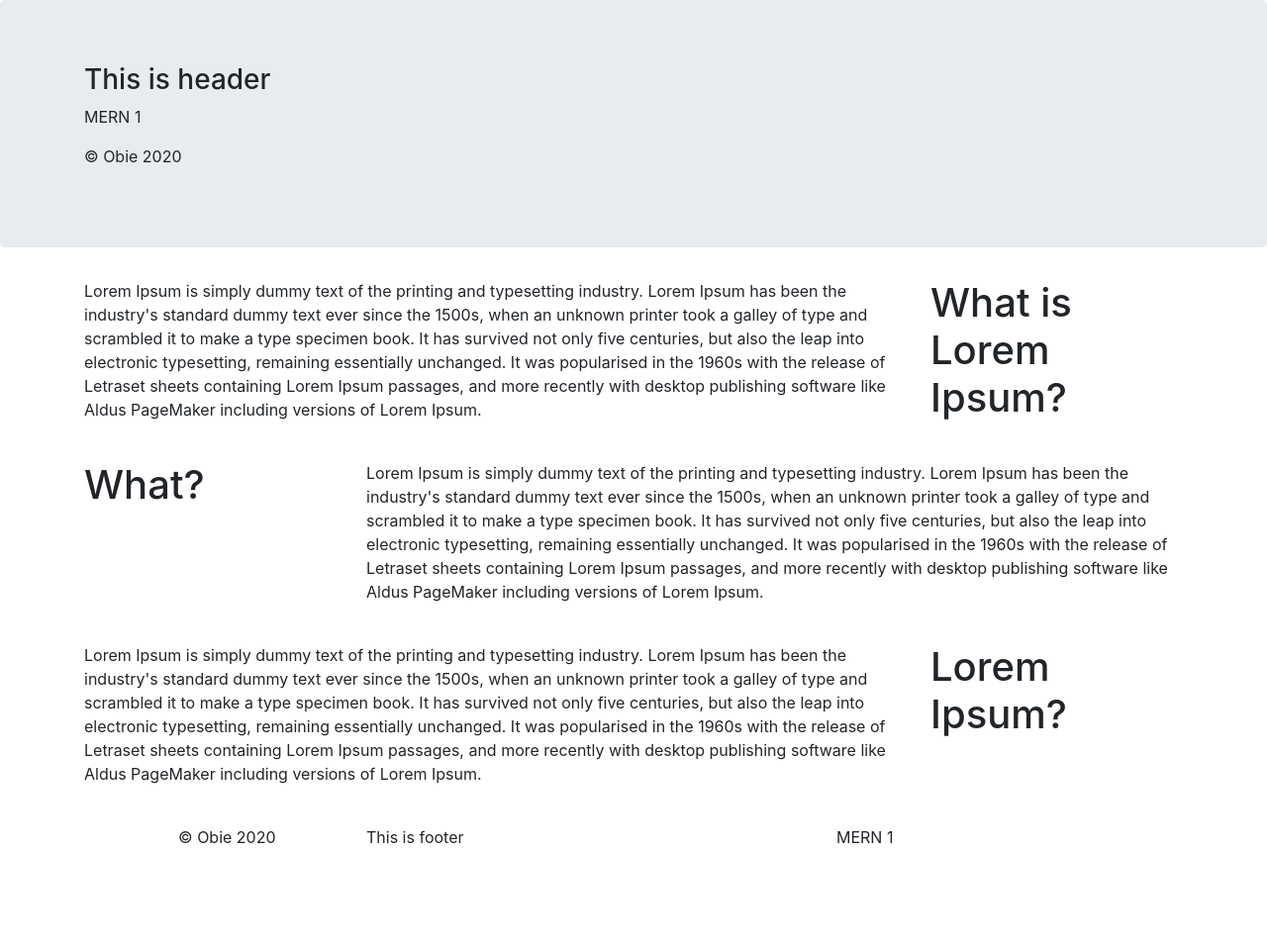
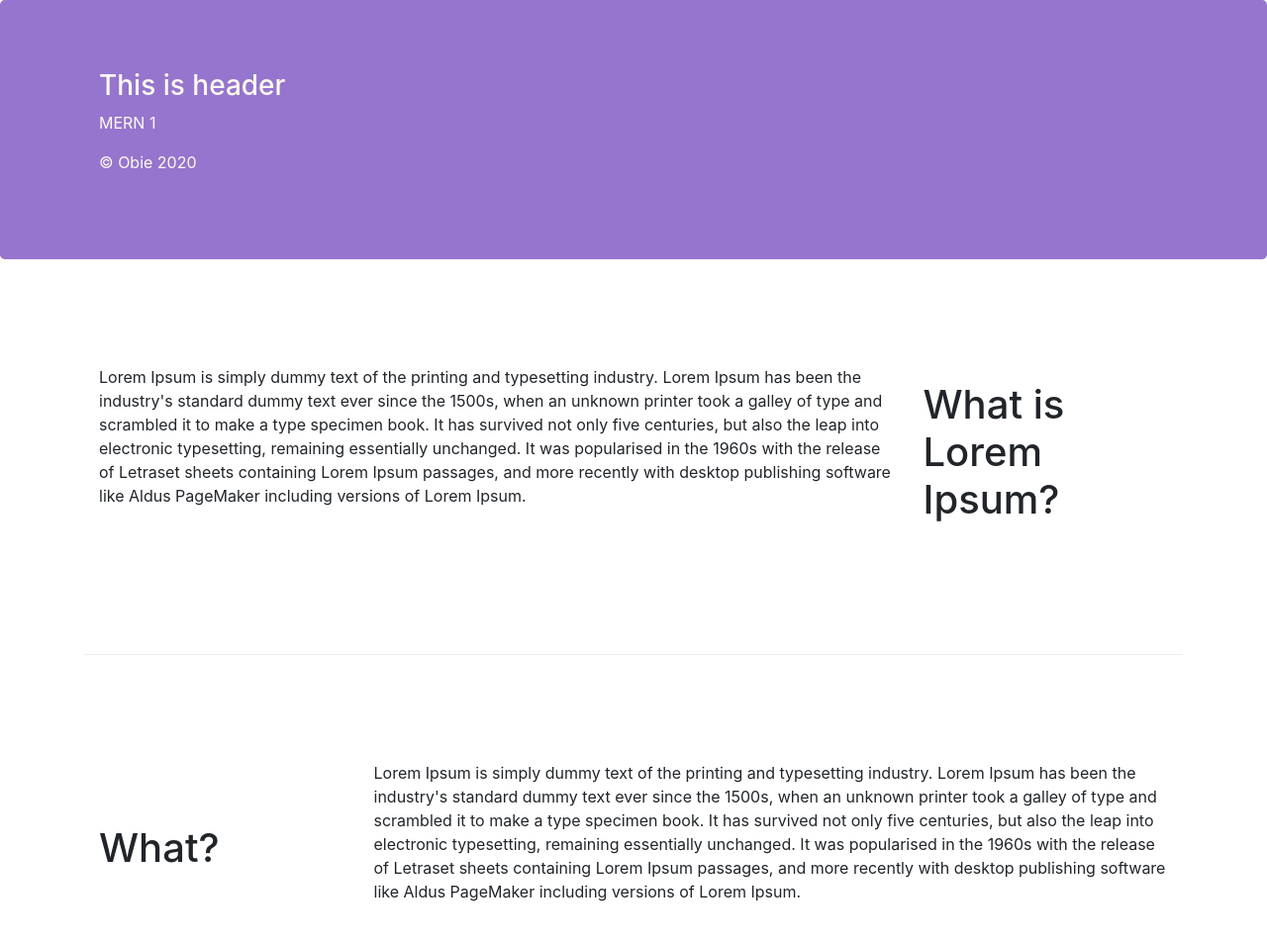
Before and after one commit to Obaidz/MERN1, a website: page index.html in a window 1280 px wide. Shown: the top 956 px of the page at 99% size. Before the commit the page ends 874 px from the top, so only its background shows below. Drawn offline with nearby package versions, Linux system fonts and the light colour scheme.

Commit message:
bootstrap grid 2

```diff
--- /dev/null
+++ b/css/styles.css
@@ -0,0 +1,29 @@
+.row-header {
+    margin: 0px auto;
+    padding: 0px auto;
+}
+.row-content {
+    margin: 0px auto;
+    padding: 50px 0px 50px 0px;
+    border-bottom: 1px ridge;
+    min-height: 400px;
+}
+
+.footer {
+    background-color: #D1C4E9;
+    margin:0px auto;
+    padding: 20px 0px 20px 0px;
+}
+
+.jumbotron {
+    padding: 70px 30px 70px 30px;
+    margin: 0px auto;
+    background: #9575CD;
+    color: floralwhite;
+}
+
+.links {
+    font-size:  80%;
+    margin :0px;
+    color: #0f0f0f;
+}
--- a/index.html
+++ b/index.html
@@ -7,6 +7,7 @@
         <meta http-equiv="x-ua-compatible" content="ie=edge">
         <!-- Bootstrap CSS -->
         <link rel="stylesheet" href="node_modules/bootstrap/dist/css/bootstrap.min.css">
+        <link rel="stylesheet" href="css/styles.css">
             <title>MERN Bootstrap</title>
         </head>
 
@@ -14,7 +15,7 @@
 
             <header class="jumbotron">
                 <div class="container">
-                    <div class="row">
+                    <div class="row row-header">
                         <div class="col-12 col-sm-6">
                             <h3>This is header</h3>
                             <p>MERN 1</p>
@@ -30,7 +31,7 @@
 
             <div class="container">
                 <main>
-                    <div class="row">
+                    <div class="row row-content align-items-center">
                         <div class="col-12 col-sm-4 order-sm-last col-md-3">
                             <h1>What is Lorem Ipsum?</h1>
                         </div>
@@ -43,7 +44,7 @@
                     </div>
 
 
-                    <div class="row">
+                    <div class="row row-content align-items-center">
                         <div class="col-12 col-sm-4 col-md-3">
                             <h1>What?</h1>
                         </div>
@@ -57,7 +58,7 @@
 
 
 
-                    <div class="row">
+                    <div class="row row-content align-items-center">
                         <div class="col-12 col-sm-4 order-sm-last col-md-3">
                             <h1>Lorem Ipsum?</h1>
                         </div>
@@ -73,19 +74,32 @@
 
 
 
-            <footer>
+            <footer class="footer">
                 <div class="container">
-                    <div class="row">
-                        <div class="col-4 offset-1 col-sm-2">
-                            <p> &copy; Obie 2020</p>
+                    <div class="row links">
+                        <div class="col-7 offset-1 col-sm-4 align-self-center">
+                            <h5>Links</h5>
+                            <ul class="list-unstyled text-center">
+                                <li> &copy; Obie 2020</li>
+                                <li> &copy; Obie 2020</li>
+                                <li> &copy; Obie 2020</li>
+                            </ul>
+
                         </div>
-                        <div class="col-7 col-sm-5">
+
+                        <div class="col-4 col-sm-3">
                             <p>This is footer</p>
 
                         </div>
 
                         <div class="col-12 col-sm-4">
                             <p>MERN 1</p>
+                        </div>
+                    </div>
+                        <div class="row justify-content-center">
+                            <div class="col-auto">
+                                <p>This is another line</p>
+                            </div>
                         </div>
 
                     </div>
```
